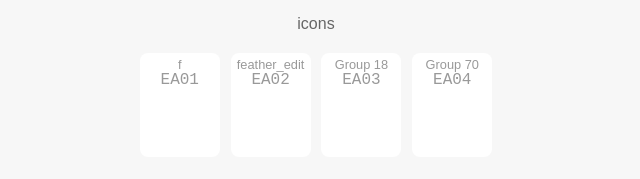
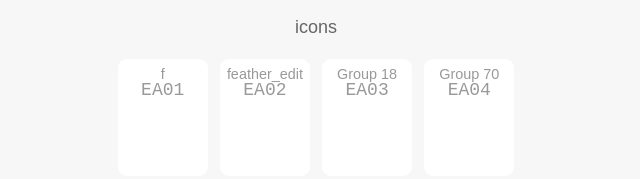
Before and after one commit to Verruckterdrachen/Clemo, a website: page #src/_icons.html in a window 1280 px wide. Shown: the whole page, without its empty margins (324-964 px from the left). Drawn offline with nearby package versions, Linux system fonts and the light colour scheme; files that its build step writes are made by us from their sources.

Commit message:
add container settings and colors

```diff
--- a/#src/scss/style.scss
+++ b/#src/scss/style.scss
@@ -17,21 +17,23 @@
 
 //<Шрифт по умолчанию>==========================================================================================
 $fontFamily: "Montserrat";
-$fontSize: 16;
+$fontSize: 18;
 //</Шрифт по умолчанию>==========================================================================================
 
 //</ШРИФТЫ>=======================================================================================================
 
 //<ПЕРЕМЕННЫЕ>==========================================================================================================
 $minWidth: 320px;
-$maxWidth: 1920;
-$maxWidthContainer: 1170;
+$maxWidth: 1400;
+$maxWidthContainer: 1148;
 $md1: $maxWidthContainer + 12;
 $md2: 991.98;
 $md3: 767.98;
 $md4: 479.98;
 
 $mainColor: #000;
+$grayColor: #656565;
+$primaryColor: #ffe1bd;
 
 //</ПЕРЕМЕННЫЕ>===========================================================================================================
 
@@ -61,16 +63,7 @@ body {
 ._container {
 	max-width: $maxWidthContainer + px;
 	margin: 0 auto;
-	@media (max-width: $md1 + px) {
-		max-width: 970px;
-	}
-	@media (max-width: $md2+px) {
-		max-width: 750px;
-	}
-	@media (max-width: $md3+px) {
-		max-width: none;
-		padding: 0 10px;
-	}
+  padding: 0px 15px;
 }
 //</ОСНОВНАЯ СЕТКА>===========================================================================================================
 
```
